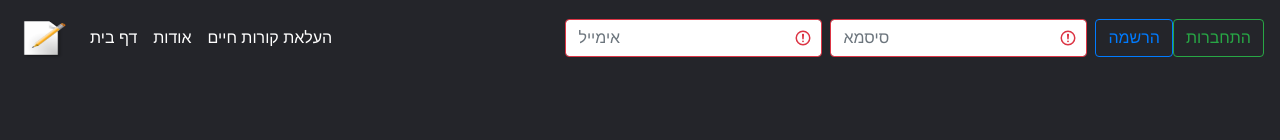
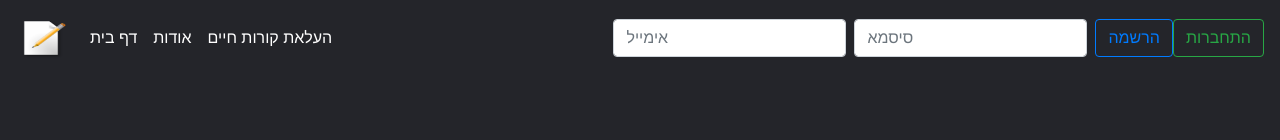
Before and after one commit to TomerPacific/resume-reviewer, a Vue app: page / in a window 1280 px wide. Shown: the top 140 px of the page. Built offline with nearby package versions, Linux system fonts and the light colour scheme; no server answers.

Commit message:
resume-reviewer fixing red state for login form when not focused

```diff
--- a/src/components/AppNav.vue
+++ b/src/components/AppNav.vue
@@ -54,8 +54,8 @@ export default {
       firebase.auth().signOut()
       .then(function() {
         that.$store.dispatch('logoutUser');
-        that.username = '';
-        that.password = '';
+        that.username = null;
+        that.password = null;
       });
     },
     signin: function() {
@@ -97,7 +97,10 @@ export default {
       return this.$store.getters.getLanguage;
     },
     checkForm() {
-
+      if ((this.username === null && this.password === null) ||
+          (this.username === '' && this.password === '')) {
+            return null;
+          }
       if (this.username && this.password) {
         return true;
       }
```
